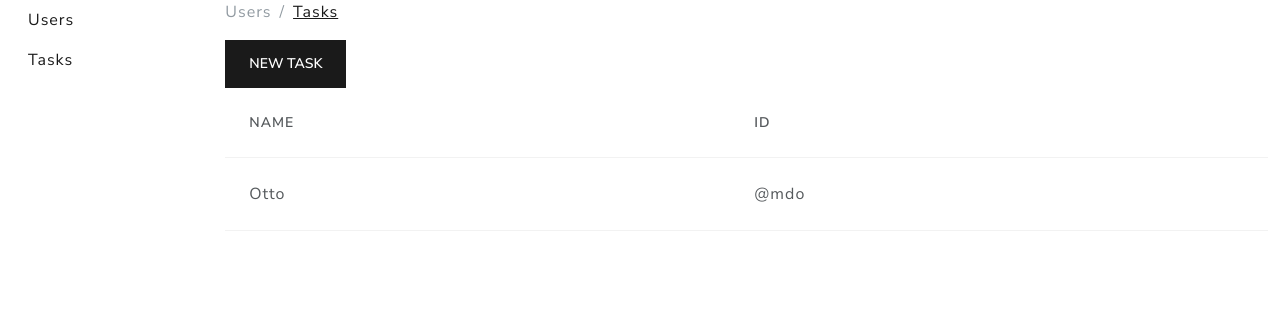
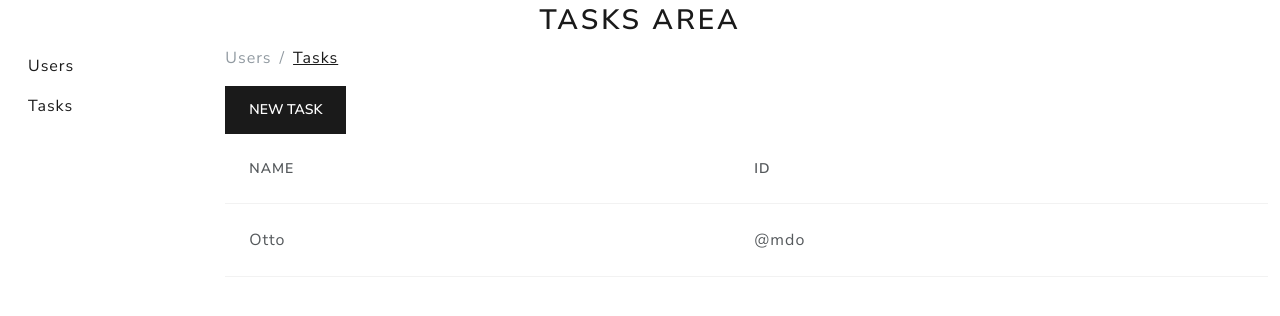
Before and after one commit to MANUELSANT019/NTDTaller3, a plain HTML site: page tasks.html in a window 1280 px wide. Drawn offline with nearby package versions, Linux system fonts and the light colour scheme.

Commit message:
Título de tareas
se agrego un título a la interfaz de tareas

```diff
--- a/tasks.html
+++ b/tasks.html
@@ -8,6 +8,13 @@
 	<title>Tasks</title>
 </head>
 <body>
+	<div class="col-md-12; d-flex justify-content-center">
+	<div class="page-header mt-10">
+		<h1>
+			<small>Tasks Area</small>
+		</h1>
+	</div>
+    </div>
 <div class="container-fluid">
 	<div class="row">
 		<div class="col-md-12">
```
